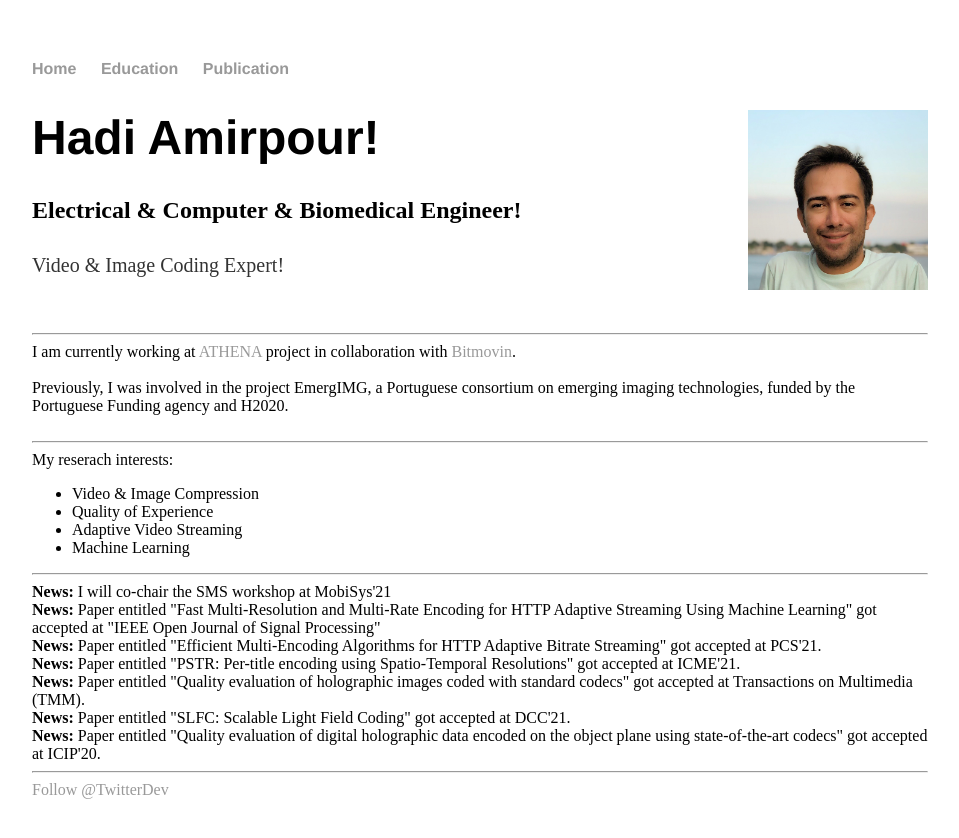
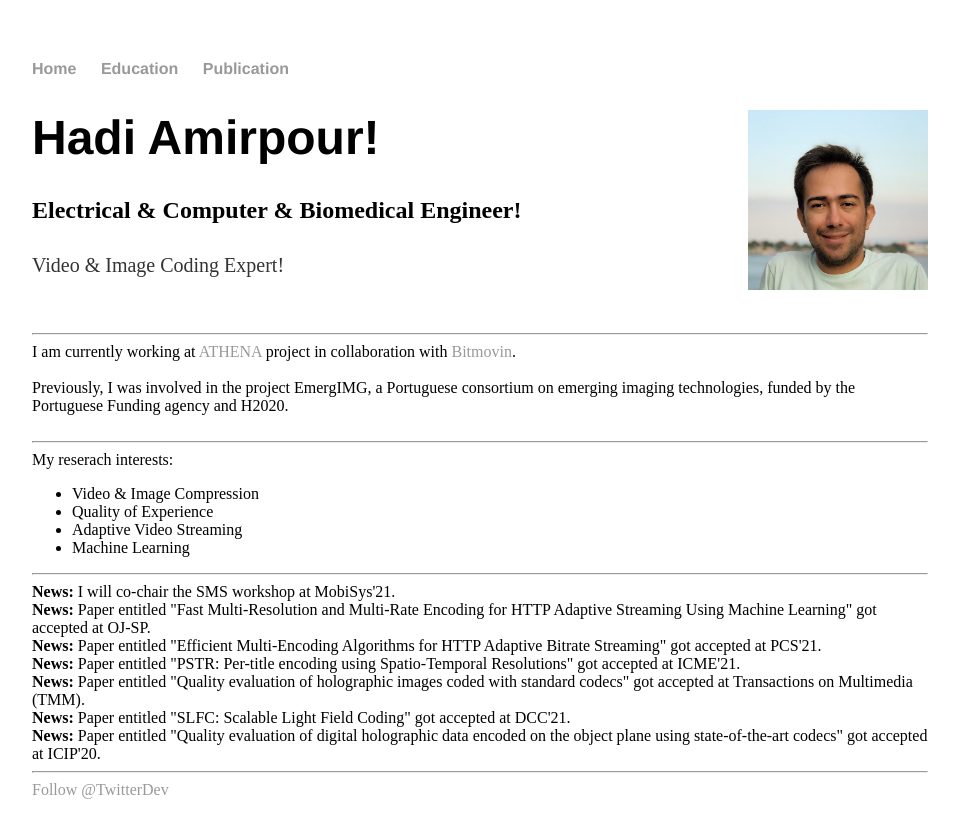
Before and after one commit to HadiAmirpour/hadiamirpour.github.io, a Jekyll site: the page index.html, which Jekyll copies as it is, in a window 1280 px wide. Shown: the top 838 px of the page, without its empty margins (160-1119 px from the left). Built offline with Jekyll 4.4.1, drawn with Linux system fonts in a browser that asks for light colours; comment, search, counter and statistics services are not loaded.

Commit message:
Update index.html

```diff
--- a/index.html
+++ b/index.html
@@ -45,8 +45,8 @@
 
 
 			<hr>
-			<h><strong>News:</strong> I will co-chair the SMS workshop at MobiSys'21</h> <br>
-			<h><strong>News:</strong> Paper entitled "Fast Multi-Resolution and Multi-Rate Encoding for HTTP Adaptive Streaming Using Machine Learning" got accepted at "IEEE Open Journal of Signal Processing" </h> <br>
+			<h><strong>News:</strong> I will co-chair the SMS workshop at MobiSys'21.</h> <br>
+			<h><strong>News:</strong> Paper entitled "Fast Multi-Resolution and Multi-Rate Encoding for HTTP Adaptive Streaming Using Machine Learning" got accepted at OJ-SP. </h> <br>
 			<h><strong>News:</strong> Paper entitled "Efficient Multi-Encoding Algorithms for HTTP Adaptive Bitrate Streaming" got accepted at PCS'21. </h> <br>
 			<h><strong>News:</strong> Paper entitled "PSTR: Per-title encoding using Spatio-Temporal Resolutions" got accepted at ICME'21.</h> <br>
 			<h><strong>News:</strong> Paper entitled "Quality evaluation of holographic images coded with standard codecs" got accepted at Transactions on Multimedia (TMM).</h> <br>
```
